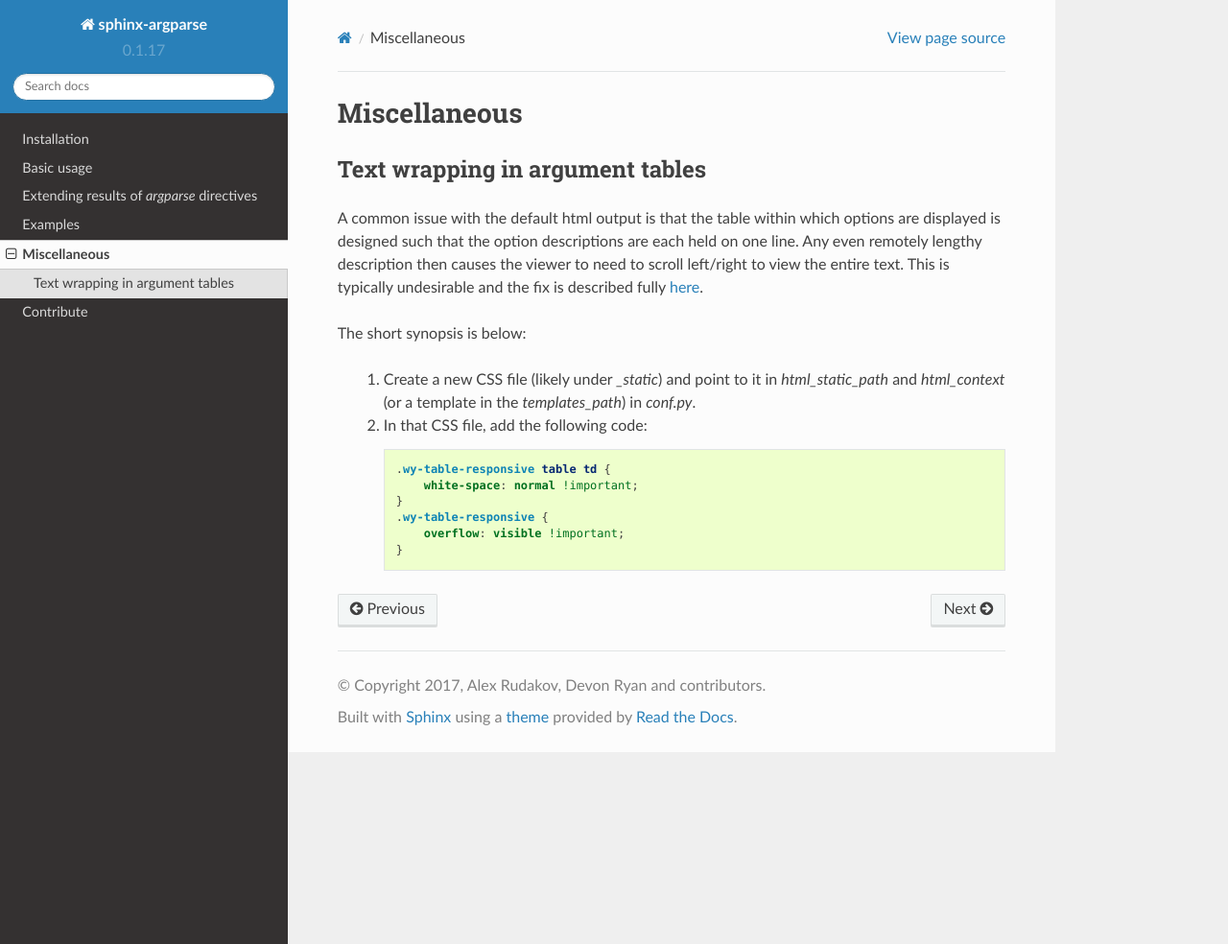
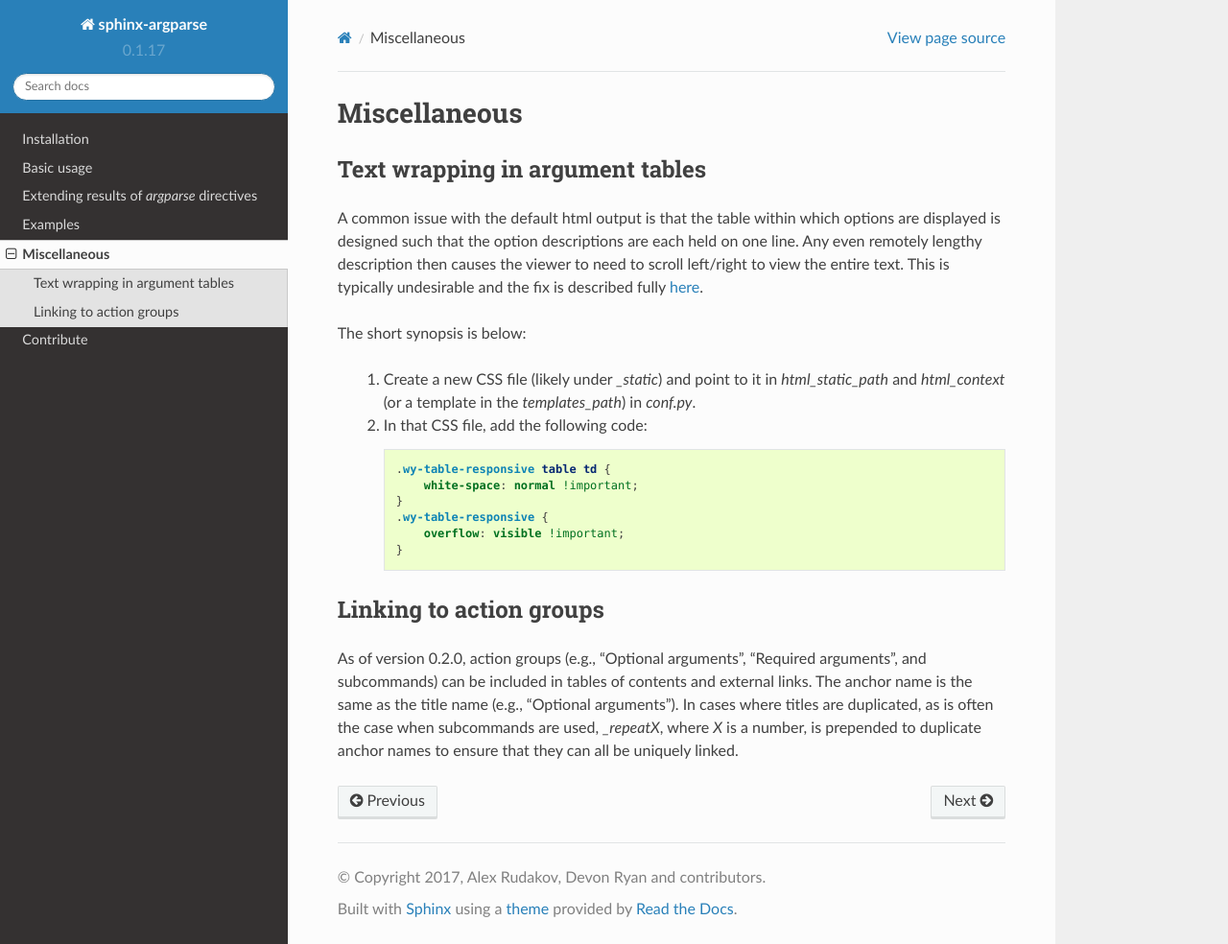
Before and after one commit to alex-rudakov/sphinx-argparse, a Sphinx documentation site: the page built from docs/misc.rst, in a window 1280 px wide and 984 px high. Shown: the whole window at 96% size. Built offline with Sphinx 7.4.7 and the Read the Docs theme 2.0.0, drawn with Linux system fonts in a browser that asks for light colours.

Commit message:
Mention title links in the README and documentation

```diff
--- a/docs/conf.py
+++ b/docs/conf.py
@@ -134,7 +134,7 @@ pygments_style = 'sphinx'
 # Add any paths that contain custom static files (such as style sheets) here,
 # relative to this directory. They are copied after the builtin static files,
 # so a file named "default.css" will overwrite the builtin "default.css".
-html_static_path = ['_static']
+#html_static_path = ['_static']
 
 # If not '', a 'Last updated on:' timestamp is inserted at every page bottom,
 # using the given strftime format.
--- a/docs/misc.rst
+++ b/docs/misc.rst
@@ -19,3 +19,9 @@ The short synopsis is below:
         .wy-table-responsive {
             overflow: visible !important;
         }
+
+
+Linking to action groups
+------------------------
+
+As of version 0.2.0, action groups (e.g., "Optional arguments", "Required arguments", and subcommands) can be included in tables of contents and external links. The anchor name is the same as the title name (e.g., "Optional arguments"). In cases where titles are duplicated, as is often the case when subcommands are used, `_repeatX`, where `X` is a number, is prepended to duplicate anchor names to ensure that they can all be uniquely linked.
```
Also changed, not shown: README.md (+8 -7 lines).
